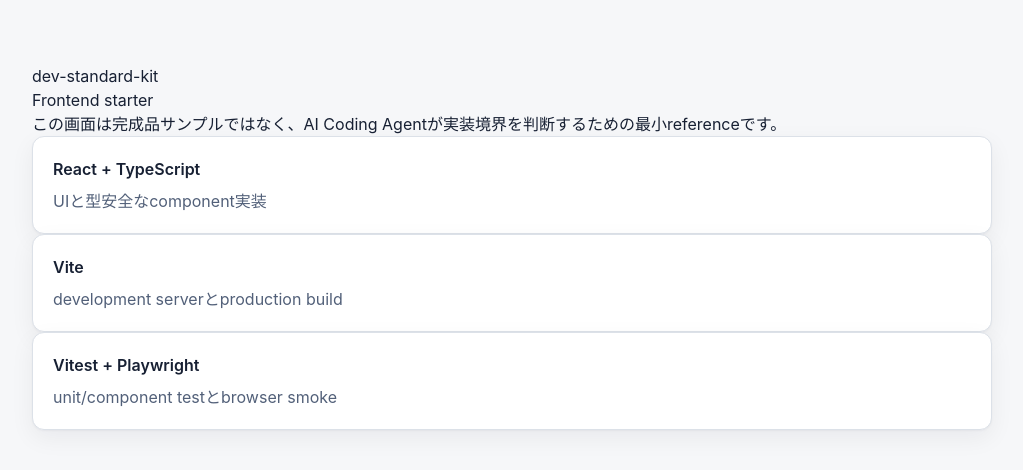
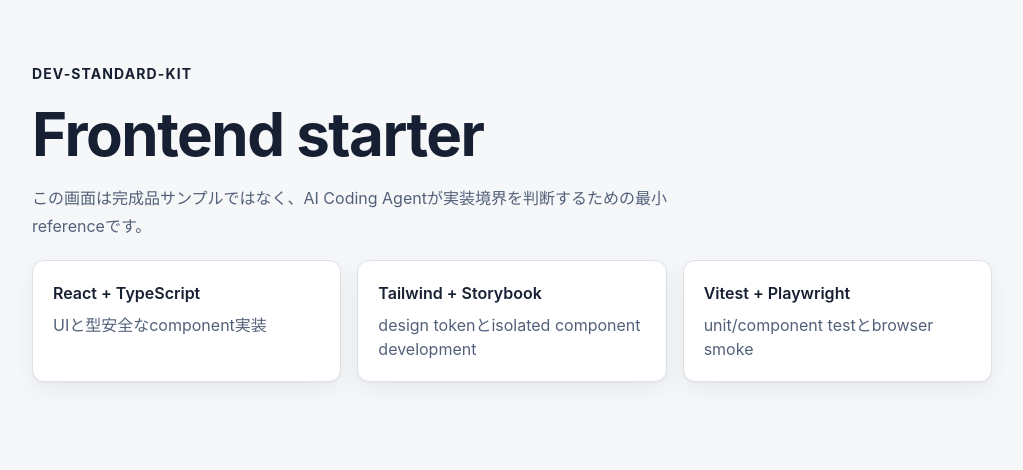
Before and after one commit to yoshikatsu-shimizu-16/dev-standard-kit, a React (Vite) app in the folder frontend/: page / in a window 1280 px wide. Shown: the top 470 px of the page, without its empty margins (128-1151 px from the left). Built offline with nearby package versions, Linux system fonts and the light colour scheme.

Commit message:
refactor(frontend): demonstrate Tailwind token usage

```diff
--- a/frontend/src/features/starter/StarterOverview.tsx
+++ b/frontend/src/features/starter/StarterOverview.tsx
@@ -2,20 +2,28 @@
 
 const stack = [
   ['React + TypeScript', 'UIと型安全なcomponent実装'],
-  ['Vite', 'development serverとproduction build'],
+  ['Tailwind + Storybook', 'design tokenとisolated component development'],
   ['Vitest + Playwright', 'unit/component testとbrowser smoke'],
 ] as const
 
 export function StarterOverview() {
   return (
-    <section className="starter-overview" aria-labelledby="starter-title">
-      <p className="eyebrow">dev-standard-kit</p>
-      <h1 id="starter-title">Frontend starter</h1>
-      <p className="lead">
-        この画面は完成品サンプルではなく、AI Coding Agentが実装境界を判断するための最小referenceです。
+    <section className="grid gap-5" aria-labelledby="starter-title">
+      <p className="m-0 text-sm font-bold tracking-[0.08em] uppercase">
+        dev-standard-kit
+      </p>
+      <h1
+        id="starter-title"
+        className="m-0 text-4xl leading-none font-bold tracking-tight sm:text-6xl"
+      >
+        Frontend starter
+      </h1>
+      <p className="m-0 max-w-[68ch] leading-7 text-muted">
+        この画面は完成品サンプルではなく、AI Coding
+        Agentが実装境界を判断するための最小referenceです。
       </p>
 
-      <div className="status-grid">
+      <div className="grid gap-4 sm:grid-cols-3">
         {stack.map(([title, description]) => (
           <StatusCard key={title} title={title} description={description} />
         ))}
```
